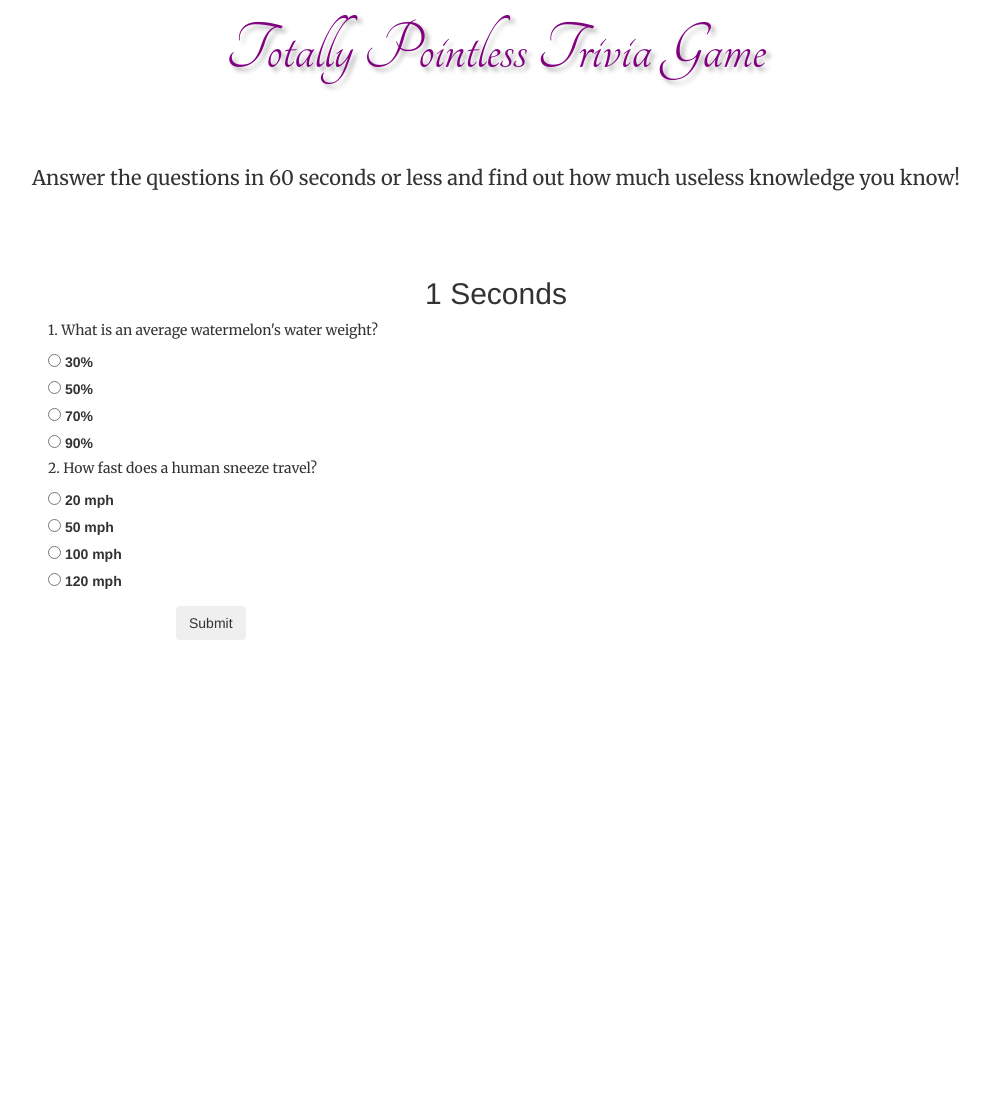
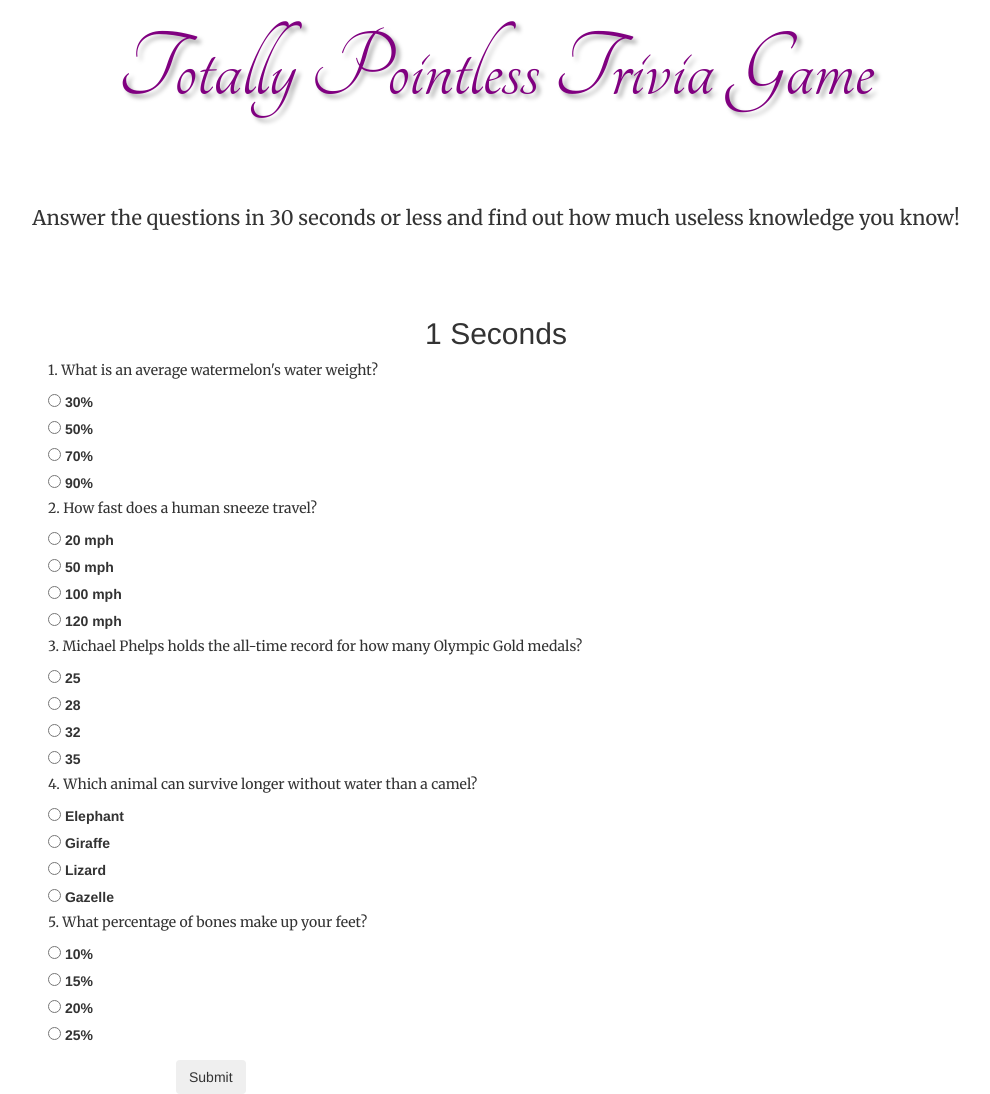
Before and after one commit to 2krazykats/TriviaGame, a plain HTML site: page index.html in a window 1280 px wide. Shown: the whole page, without its empty margins (144-1134 px from the left). Before the commit the page ends 800 px from the top, so only its background shows below. Drawn offline with nearby package versions, Linux system fonts and the light colour scheme.

Commit message:
final changes

```diff
--- a/assets/css/style.css
+++ b/assets/css/style.css
@@ -3,7 +3,7 @@
 header {
     font-family: 'Tangerine', serif;
     text-align: center;
-    font-size: 5em;
+    font-size: 7em;
     color: purple;
     text-shadow: 4px 4px 4px #aaa;
 }
@@ -31,6 +31,7 @@ header {
 #result {
     text-align: center;
     color: rgb(0,0,160);
+    font-size: : 2em;
 }
 
 #submitBtn {
--- a/assets/javascript/app.js
+++ b/assets/javascript/app.js
@@ -17,14 +17,15 @@ $(document).ready(function() {
 
         if ($("#Q1d").prop("checked") !== true) { wrongAnswers.push(1); }
         if ($("#Q2c").prop("checked") !== true) { wrongAnswers.push(2); }
-
+        if ($("#Q3b").prop("checked") !== true) { wrongAnswers.push(3); }
+        if ($("#Q4b").prop("checked") !== true) { wrongAnswers.push(4); }
+        if ($("#Q5d").prop("checked") !== true) { wrongAnswers.push(5); }
 
         var numberCorrect = (totalQuestions.length - wrongAnswers.length);
 
         $("#result").html(`You got ${numberCorrect} total correct answers out of ${totalQuestions.length}`);
 
     }
-
 
     // Show the results and stop the clock when the user hits submit
     $("#submitBtn").on("click", function() {
@@ -34,6 +35,7 @@ $(document).ready(function() {
     })
 
     // Counter for the game; ends the game when time runs out
+    function countDownCall() {
         var intervalVar = setInterval(function() {
              $(".countDownDiv").html("<h2>" + countDown + " Seconds</h2>");
              countDown--;
@@ -47,7 +49,9 @@ $(document).ready(function() {
                      }, 2000);
                  }
         }, 1000);
+    }
 
+    countDownCall();
 
     // When the user wants to try the quiz again
     $("#tryAgainBtn").on("click", function() {
@@ -55,6 +59,8 @@ $(document).ready(function() {
             $(".answerInput").find("input:radio").prop("checked",false);
             $("#result").html('');
             $("#tryAgainBtn").attr("style", "display:none");
+            countDown = 5;
+            countDownCall();
     })
 
 });
--- a/index.html
+++ b/index.html
@@ -21,7 +21,7 @@
 
     <body>
         <header>Totally Pointless Trivia Game</header>
-        <div class="row" id="directions">Answer the questions in 60 seconds or less and find out how much useless knowledge you know!</div>
+        <div class="row" id="directions">Answer the questions in 30 seconds or less and find out how much useless knowledge you know!</div>
 
         <div class="row countDownDiv">   </div>
 
@@ -70,6 +70,69 @@
                         </li>
                     </ul>
                 </li>
+                <li>
+                    <p class="question">3. Michael Phelps holds the all-time record for how many Olympic Gold medals?</p>
+                    <ul class="btn-group answerInput" data-toggle="buttons">
+                        <li>
+                            <input type="radio" id="Q3a" name="qRadio3">
+                            <label for="Q3a">25</label>
+                        </li>
+                        <li>
+                            <input type="radio" id="Q3b" name="qRadio3">
+                            <label for="Q3b">28</label>
+                        </li>
+                        <li>
+                            <input type="radio" id="Q3c" name="qRadio3">
+                            <label for="Q3c">32</label>
+                        </li>
+                        <li>
+                            <input type="radio" id="Q3d" name="qRadio3">
+                            <label for="Q3d">35</label>
+                        </li>
+                    </ul>
+                </li>
+                <li>
+                    <p class="question">4. Which animal can survive longer without water than a camel?</p>
+                    <ul class="btn-group answerInput" data-toggle="buttons">
+                        <li>
+                            <input type="radio" id="Q4a" name="qRadio4">
+                            <label for="Q4a">Elephant</label>
+                        </li>
+                        <li>
+                            <input type="radio" id="Q4b" name="qRadio4">
+                            <label for="Q4b">Giraffe</label>
+                        </li>
+                        <li>
+                            <input type="radio" id="Q4c" name="qRadio4">
+                            <label for="Q4c">Lizard</label>
+                        </li>
+                        <li>
+                            <input type="radio" id="Q4d" name="qRadio4">
+                            <label for="Q4d">Gazelle</label>
+                        </li>
+                    </ul>
+                </li>
+                <li>
+                    <p class="question">5. What percentage of bones make up your feet?</p>
+                    <ul class="btn-group answerInput" data-toggle="buttons">
+                        <li>
+                            <input type="radio" id="Q5a" name="qRadio5">
+                            <label for="Q5a">10%</label>
+                        </li>
+                        <li>
+                            <input type="radio" id="Q5b" name="qRadio5">
+                            <label for="Q5b">15%</label>
+                        </li>
+                        <li>
+                            <input type="radio" id="Q5c" name="qRadio5">
+                            <label for="Q5c">20%</label>
+                        </li>
+                        <li>
+                            <input type="radio" id="Q5d" name="qRadio5">
+                            <label for="Q5d">25%</label>
+                        </li>
+                    </ul>
+                </li>
 
             </ol>
         </div>
```
Lines whose indentation alone changed are shown as unchanged.
